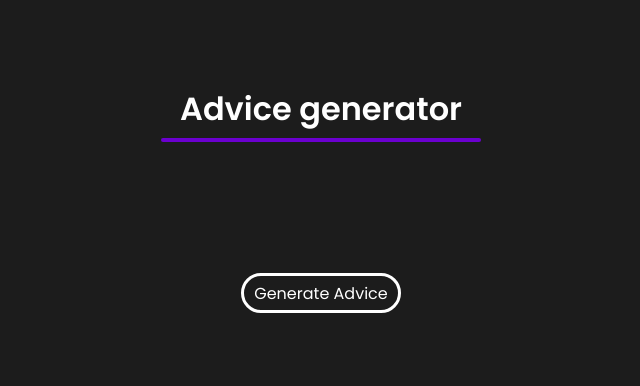
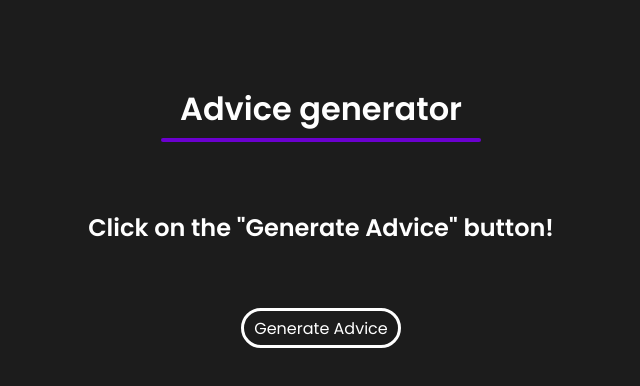
Before and after one commit to DaniloPedrazzi/Advice-generator, a plain HTML site: page index.html in a window 1280 px wide. Shown: the whole page, without its empty margins (319-959 px from the left). Drawn offline with Linux system fonts and the light colour scheme.

Commit message:
add Sample Text on advice h2

```diff
--- a/index.html
+++ b/index.html
@@ -14,7 +14,7 @@
     <center>
     <h1 class="Title">Advice generator</h1>
     <hr class="rosa">
-    <h2 id="conselho"></h2>
+    <h2 id="conselho">Click on the "Generate Advice" button!</h2>
 
     <form name="Form" action=" " method="post">
         <div class="btn">
```
